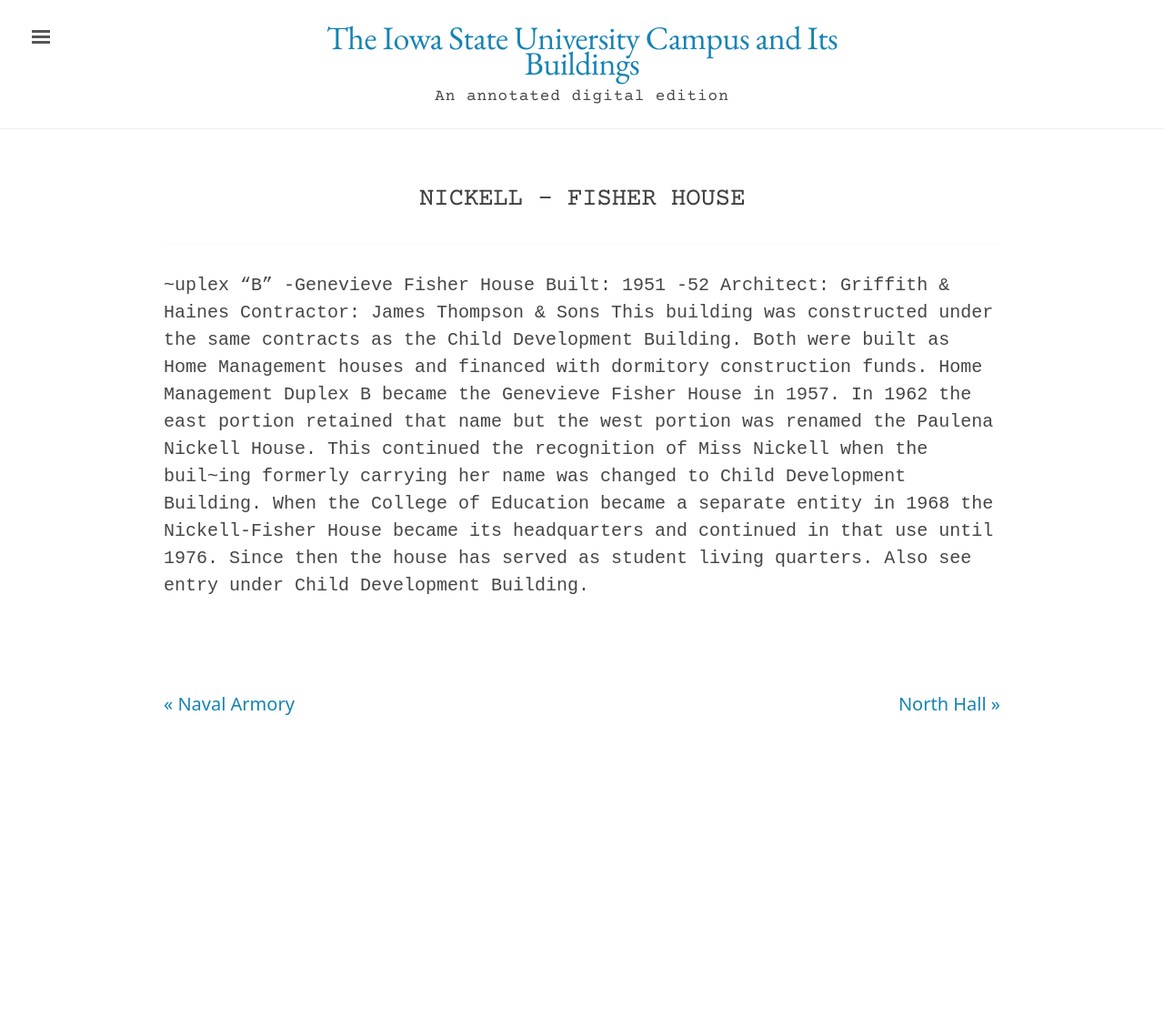
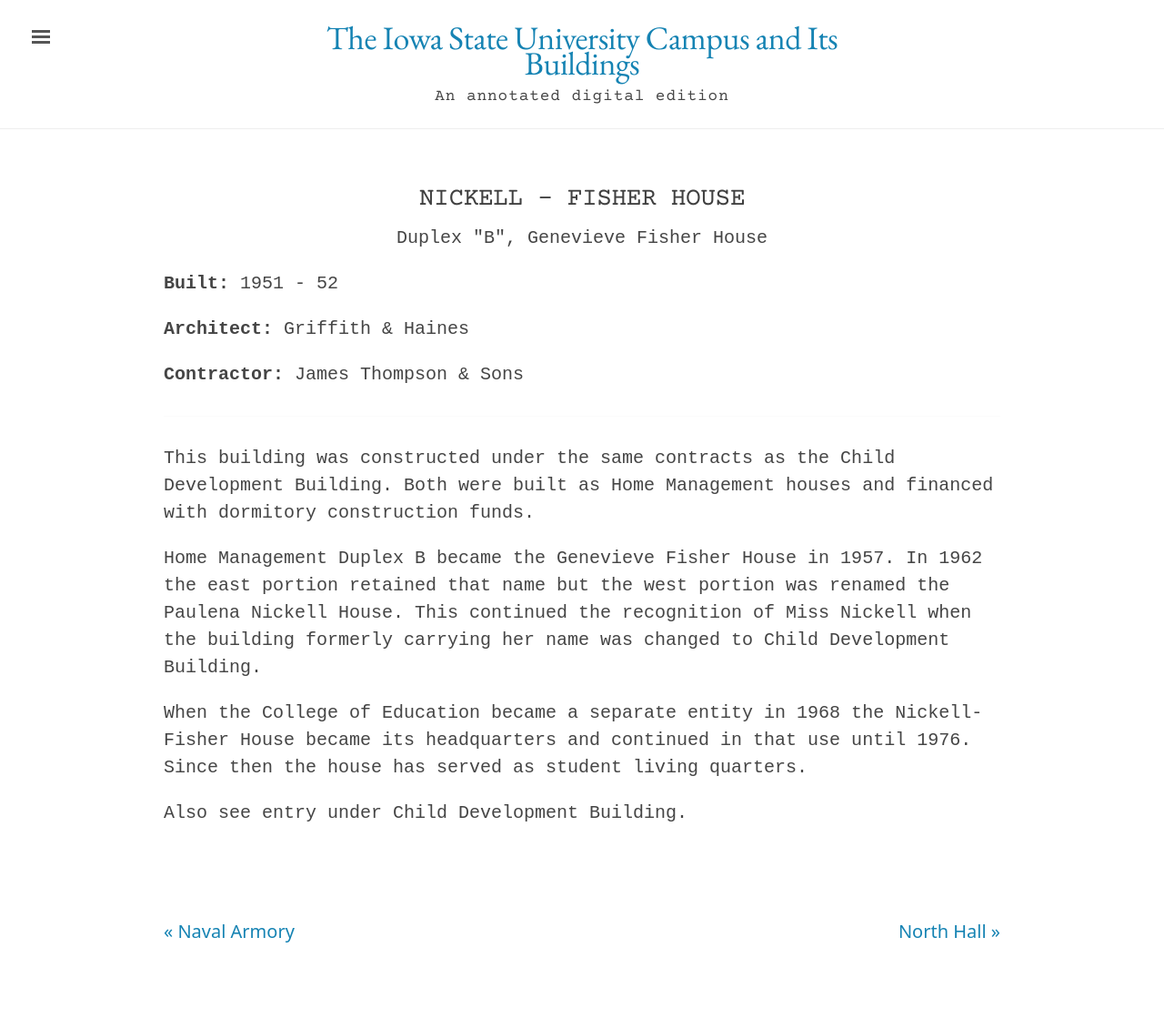
Before and after one commit to emanderson811/day-edition, a Jekyll site: the page built from _texts/buildings/151day-nickell-fisher-house.md, in a window 1280 px wide. Shown: the whole page at 91% size. Built offline with Jekyll 4.4.1, drawn with Linux system fonts in a browser that asks for light colours; before the commit the page ends 900 px from its top, so only the background shows below that; some of the changed lines change nothing that is shown.

Commit message:
Update 151day-nickell-fisher-house.md

```diff
--- a/_texts/buildings/151day-nickell-fisher-house.md
+++ b/_texts/buildings/151day-nickell-fisher-house.md
@@ -2,10 +2,12 @@
 layout: building
 title: "Nickell - Fisher House"
 alternative_name:
-built:
+  - 'Duplex "B"'
+  - "Genevieve Fisher House"
+built: "1951 - 52"
 addition:
-architect:
-contractor:
+architect: "Griffith & Haines"
+contractor: "James Thompson & Sons"
 razed:
 author:
 rights: Public Domain
@@ -14,12 +16,10 @@
 ---
 ---
 
-~uplex "B" -Genevieve Fisher House
-Built: 1951 -52 Architect: Griffith & Haines Contractor: James Thompson & Sons
-This building was constructed under the same contracts as the Child Development Building. Both were built as Home Management houses and
-financed with dormitory construction funds.
-Home Management Duplex B became the Genevieve Fisher House in 1957.
-In 1962 the east portion retained that name but the west portion was renamed the Paulena Nickell House. This continued the recognition of Miss Nickell when the buil~ing formerly carrying her name was changed
-to Child Development Building.
+This building was constructed under the same contracts as the Child Development Building. Both were built as Home Management houses and financed with dormitory construction funds.
+
+Home Management Duplex B became the Genevieve Fisher House in 1957. In 1962 the east portion retained that name but the west portion was renamed the Paulena Nickell House. This continued the recognition of Miss Nickell when the building formerly carrying her name was changed to Child Development Building.
+
 When the College of Education became a separate entity in 1968 the Nickell-Fisher House became its headquarters and continued in that use until 1976. Since then the house has served as student living quarters.
+
 Also see entry under Child Development Building.
```
